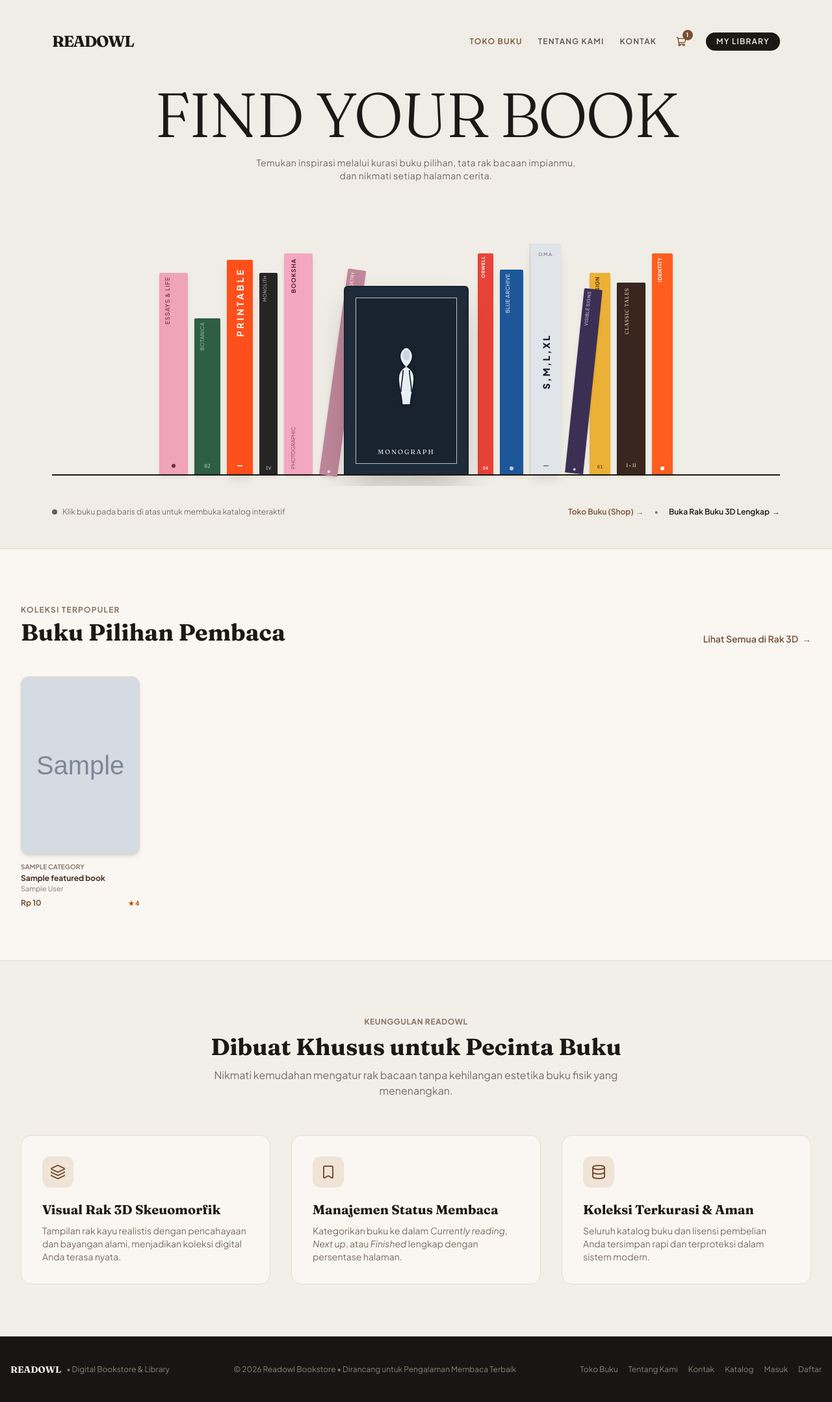
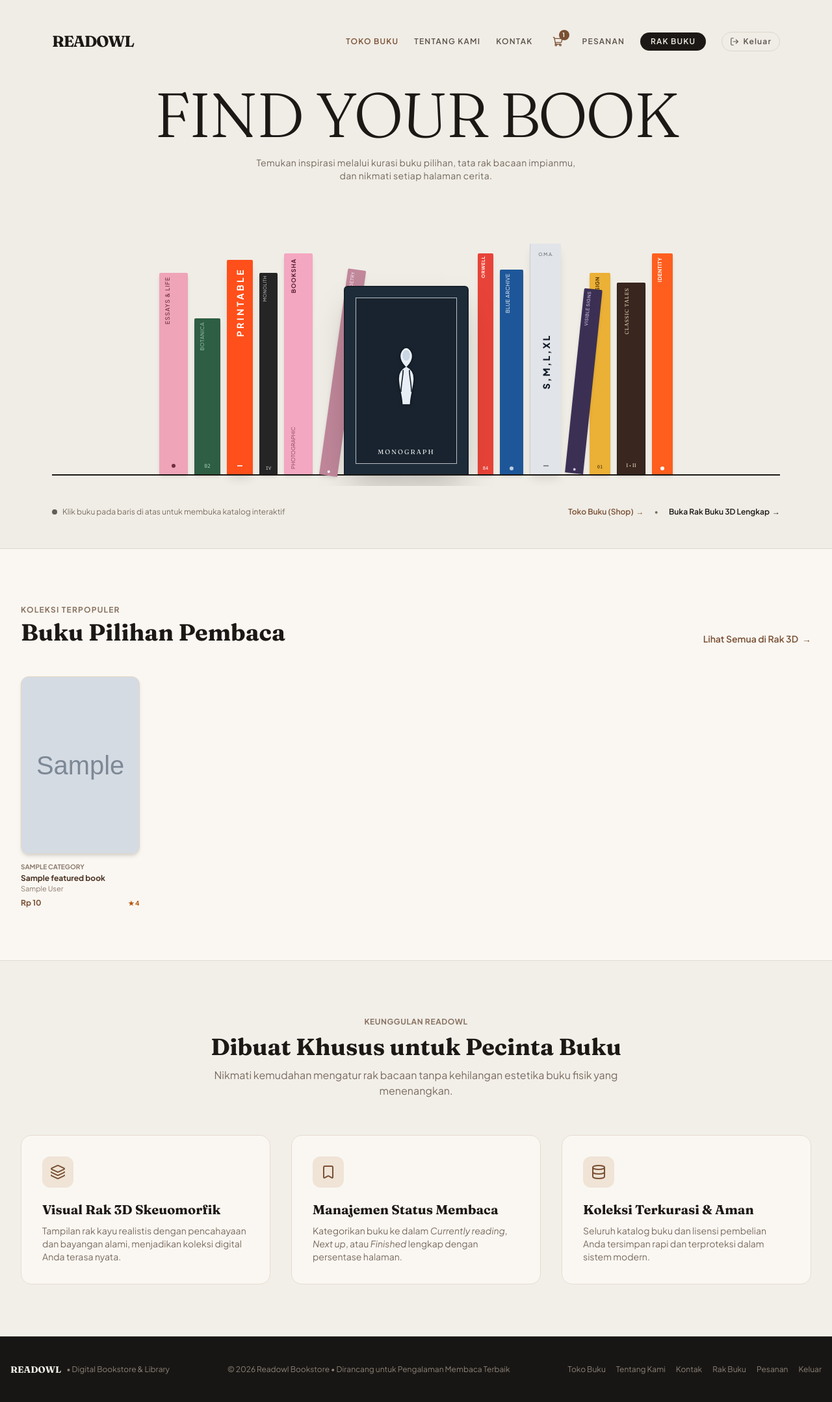
Before and after one commit to Bannni/PERPUS_USK, a Laravel app: template resources/views/landing.blade.php in a window 1280 px wide. Shown: the whole page at 65% size. Run offline with Laravel 12, Linux system fonts and the light colour scheme; a user stored in the database is signed in; tables that the repository leaves empty hold one stand-in row (values such as "Sample post"); the template is opened without the code that fills it: most values are stand-ins (such as "Sample title", 1, 10 or a date in 2020); grey boxes marked "Sample" are stand-in pictures; some libraries are stand-ins or nearby versions.

Commit message:
feat: add logout button to landing page header and footer

```diff
--- a/resources/views/landing.blade.php
+++ b/resources/views/landing.blade.php
@@ -37,9 +37,21 @@
                             @endif
                         </a>
 
+                        <a href="{{ route('orders.index') }}" class="hover:text-[#1C1815] transition hidden sm:inline" title="Pesanan Saya">
+                            Pesanan
+                        </a>
+
                         <a href="{{ route('catalog') }}" class="px-4 py-1.5 bg-[#1C1815] text-[#F0EDE6] rounded-full text-xs font-semibold hover:bg-[#3D332B] transition">
-                            My Library
+                            Rak Buku
                         </a>
+
+                        <form action="{{ route('logout') }}" method="POST" class="inline">
+                            @csrf
+                            <button type="submit" class="px-3 py-1.5 border border-[#DDD7CD] hover:border-red-300 hover:text-red-600 hover:bg-red-50/50 rounded-full text-xs font-semibold text-[#5C534B] transition flex items-center gap-1.5 cursor-pointer" title="Keluar">
+                                <i data-lucide="log-out" class="w-3.5 h-3.5"></i>
+                                <span class="hidden sm:inline">Keluar</span>
+                            </button>
+                        </form>
                     @else
                         <a href="{{ route('login') }}" class="hover:text-[#1C1815] transition">Login</a>
                         <a href="{{ route('register') }}" class="px-4 py-1.5 bg-[#1C1815] text-[#F0EDE6] rounded-full text-xs font-semibold hover:bg-[#3D332B] transition">
@@ -302,9 +314,17 @@
                 <a href="{{ route('shop') }}" class="hover:text-white transition">Toko Buku</a>
                 <a href="{{ route('about') }}" class="hover:text-white transition">Tentang Kami</a>
                 <a href="{{ route('contact') }}" class="hover:text-white transition">Kontak</a>
-                <a href="{{ route('catalog') }}" class="hover:text-white transition">Katalog</a>
-                <a href="{{ route('login') }}" class="hover:text-white transition">Masuk</a>
-                <a href="{{ route('register') }}" class="hover:text-white transition">Daftar</a>
+                @auth
+                    <a href="{{ route('catalog') }}" class="hover:text-white transition">Rak Buku</a>
+                    <a href="{{ route('orders.index') }}" class="hover:text-white transition">Pesanan</a>
+                    <form action="{{ route('logout') }}" method="POST" class="inline">
+                        @csrf
+                        <button type="submit" class="hover:text-red-400 transition cursor-pointer">Keluar</button>
+                    </form>
+                @else
+                    <a href="{{ route('login') }}" class="hover:text-white transition">Masuk</a>
+                    <a href="{{ route('register') }}" class="hover:text-white transition">Daftar</a>
+                @endauth
             </div>
         </div>
     </footer>
```
Also changed, not shown: tests/Feature/ExampleTest.php (+23 -0 lines).
